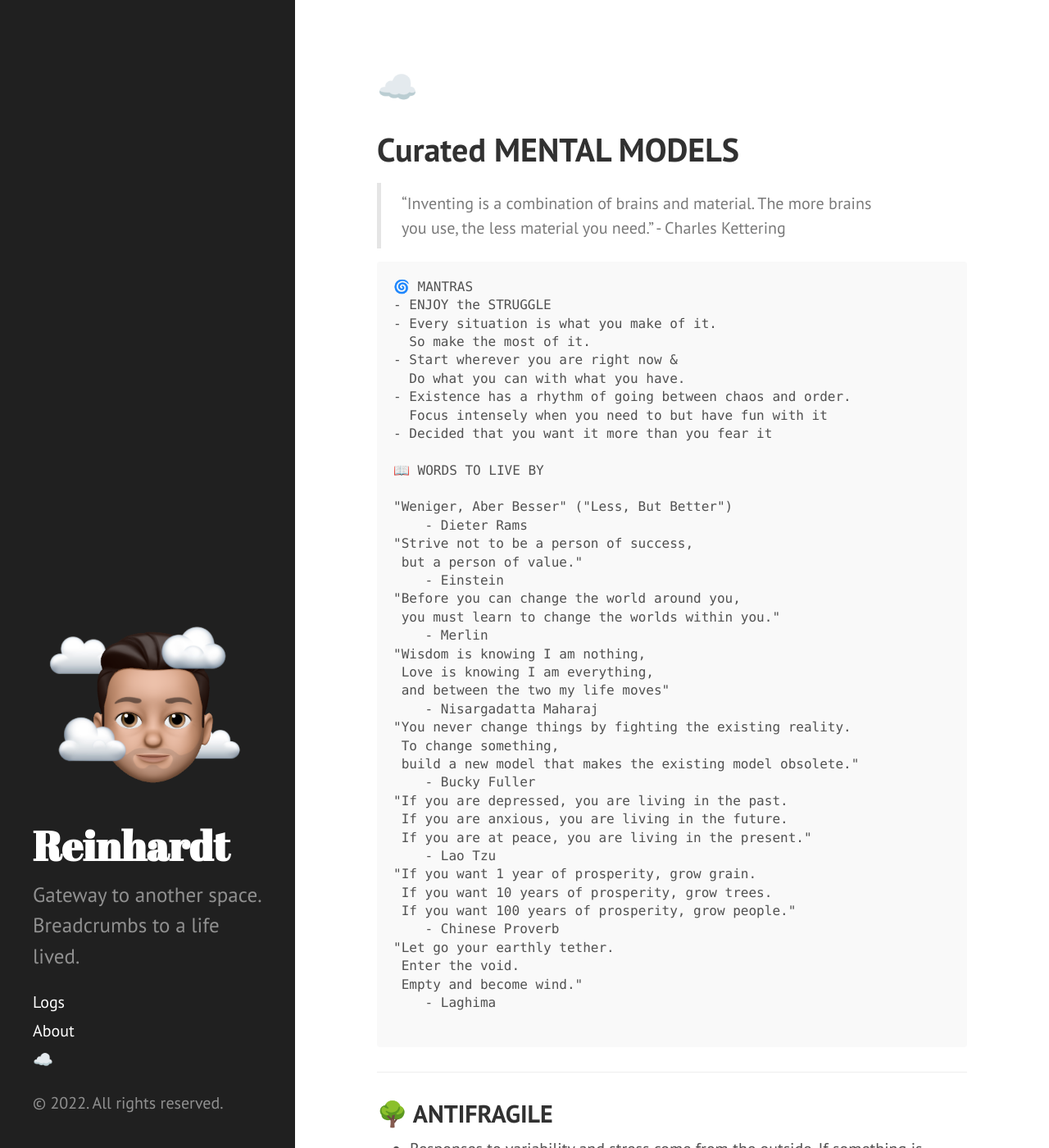
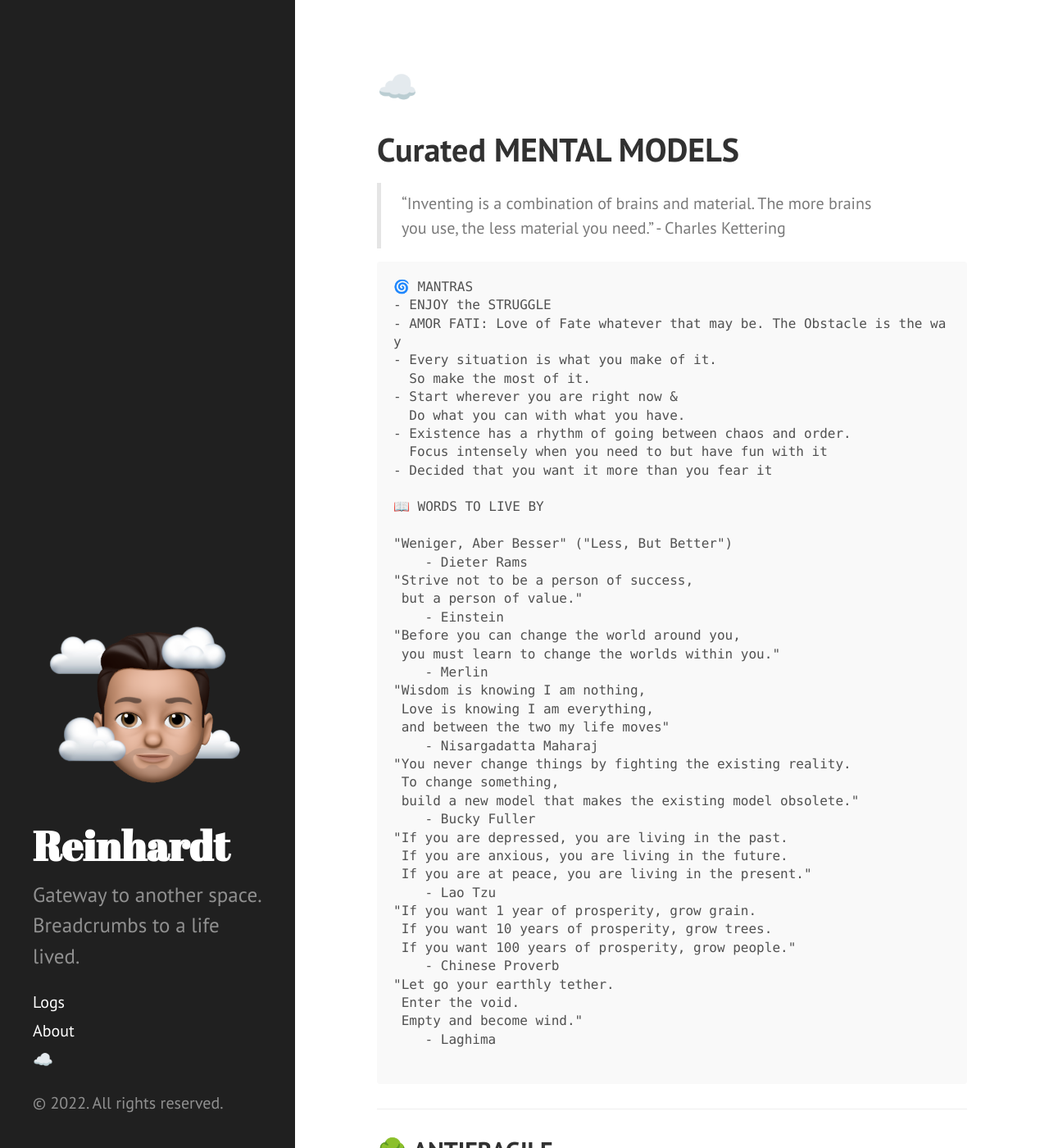
Before and after one commit to reinhardt021/reinhardt021.github.io, a Jekyll site: the page built from x.md, in a window 1280 px wide and 1400 px high. Shown: the whole window at 82% size. Built offline with Jekyll 4.4.1, drawn with Linux system fonts in a browser that asks for light colours.

Commit message:
added a new Mantra

````diff
--- a/x.md
+++ b/x.md
@@ -14,6 +14,7 @@ permalink: /x
 ```
 🌀 MANTRAS
 - ENJOY the STRUGGLE
+- AMOR FATI: Love of Fate whatever that may be. The Obstacle is the way
 - Every situation is what you make of it.
   So make the most of it.
 - Start wherever you are right now &
````
